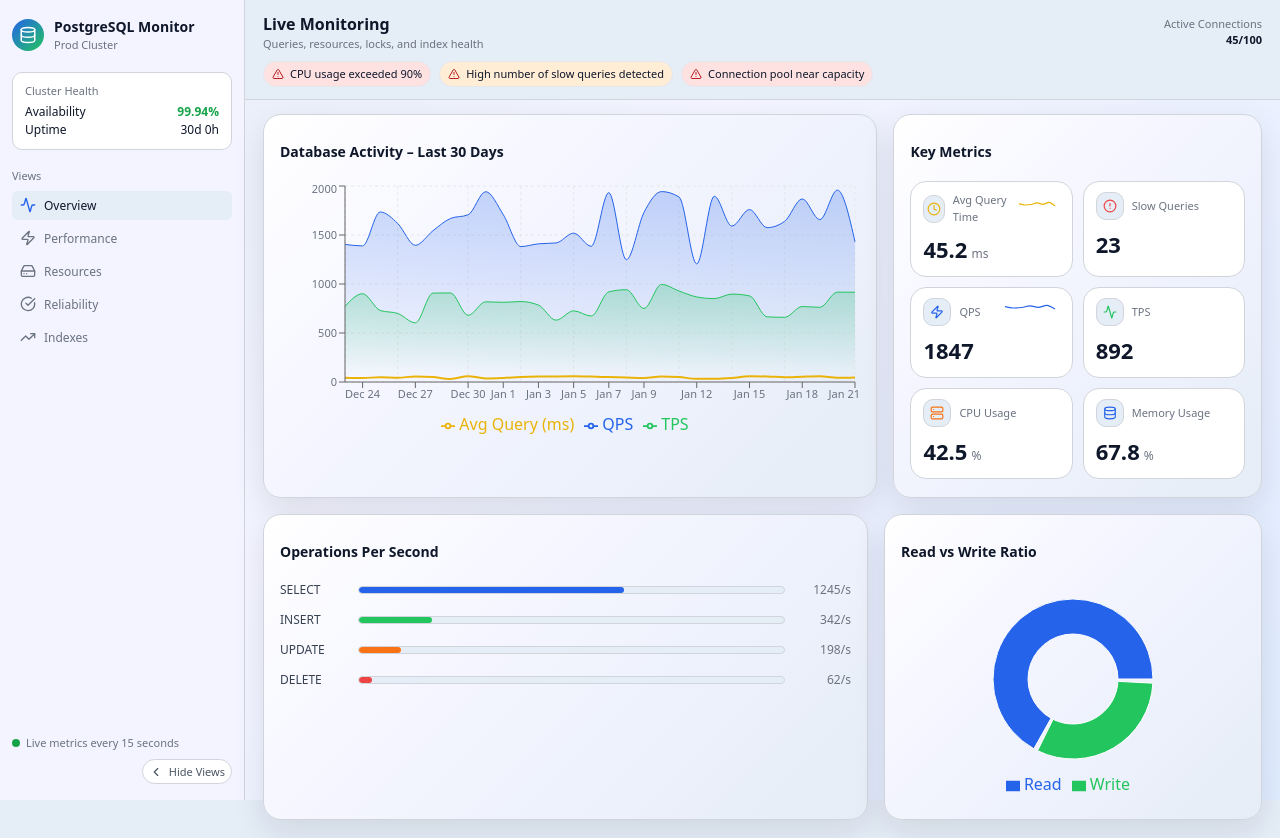
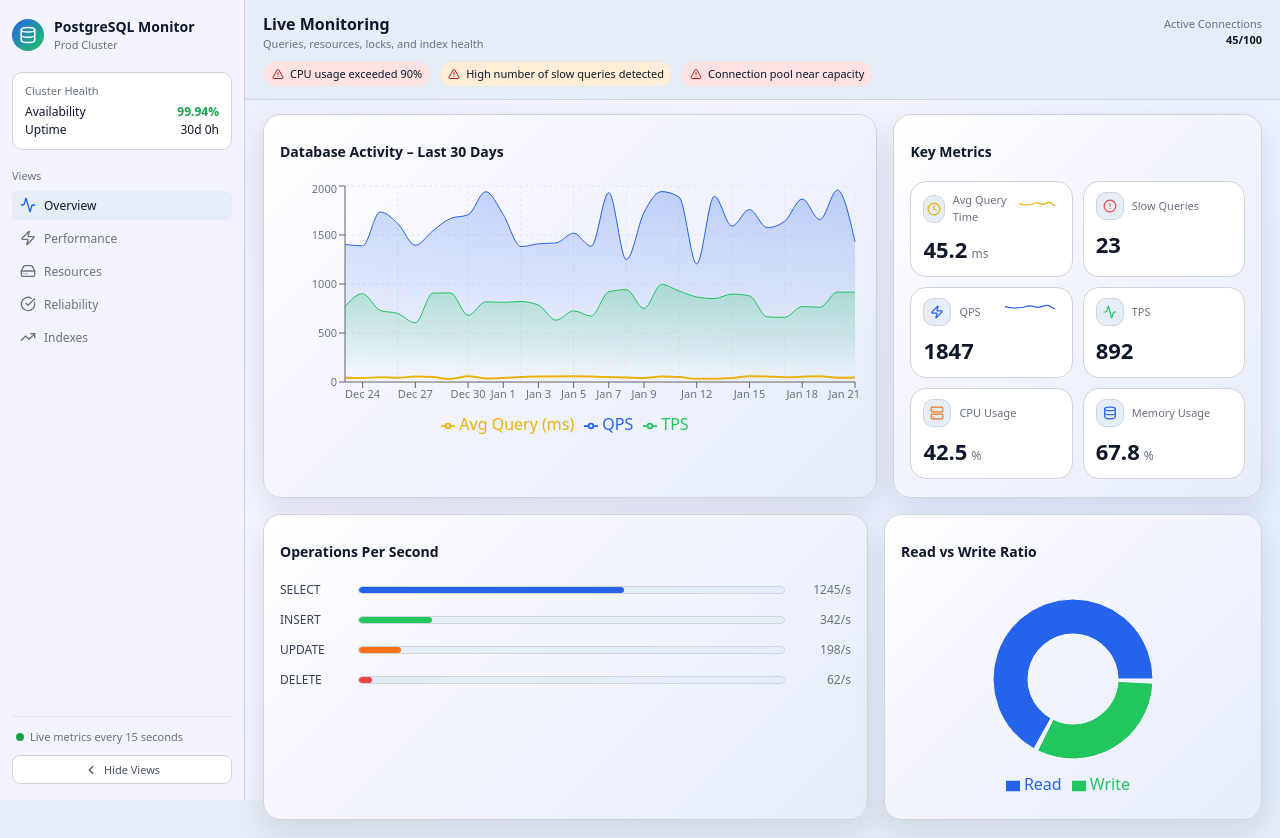
Before and after one commit to DilipViharika/pg-monitor-dashboard, a React (Vite) app: page / in a window 1280 px wide. Built offline with nearby package versions, Linux system fonts and the light colour scheme.

Commit message:
Refactor PostgreSQLMonitor component: improve layout and styling for sidebar and live metrics display

```diff
--- a/src/PostgreSQLMonitor.jsx
+++ b/src/PostgreSQLMonitor.jsx
@@ -1313,51 +1313,60 @@ const PostgreSQLMonitor = () => {
             );
           })}
         </div>
-
-        <div
+<div
           style={{
             marginTop: 'auto',
-            fontSize: 11,
-            color: '#6b7280',
+            paddingTop: 12,
+            borderTop: '1px solid #e5e7eb',
             display: 'flex',
             flexDirection: 'column',
-            gap: 8
+            gap: 10
           }}
         >
           {!sidebarCollapsed && (
-            <div style={{ display: 'flex', alignItems: 'center', gap: 6 }}>
+            <div style={{ display: 'flex', alignItems: 'center', gap: 6, paddingLeft: 4 }}>
               <span
                 style={{
                   width: 8,
                   height: 8,
                   borderRadius: 999,
-                  backgroundColor: '#16a34a'
+                  backgroundColor: '#16a34a',
+                  flexShrink: 0
                 }}
               />
-              Live metrics every 15 seconds
+              <span style={{ fontSize: 11, color: '#6b7280' }}>
+                Live metrics every 15 seconds
+              </span>
             </div>
           )}
 
           <button
             onClick={() => setSidebarCollapsed(prev => !prev)}
             style={{
-              alignSelf: sidebarCollapsed ? 'center' : 'flex-end',
-              borderRadius: 999,
+              width: '100%',
+              borderRadius: 8,
               border: '1px solid #d1d5db',
               background: '#ffffff',
-              padding: '4px 6px',
+              padding: '6px 8px',
               display: 'flex',
               alignItems: 'center',
+              justifyContent: 'center',
               gap: 6,
               cursor: 'pointer',
               fontSize: 11,
-              color: '#4b5563'
+              color: '#4b5563',
+              fontWeight: 500,
+              transition: 'background 0.2s ease'
+            }}
+            onMouseEnter={e => {
+              e.currentTarget.style.background = '#f9fafb';
+            }}
+            onMouseLeave={e => {
+              e.currentTarget.style.background = '#ffffff';
             }}
           >
             {sidebarCollapsed ? (
-              <>
-                <ChevronRight size={14} />
-              </>
+              <ChevronRight size={14} />
             ) : (
               <>
                 <ChevronLeft size={14} />
```
